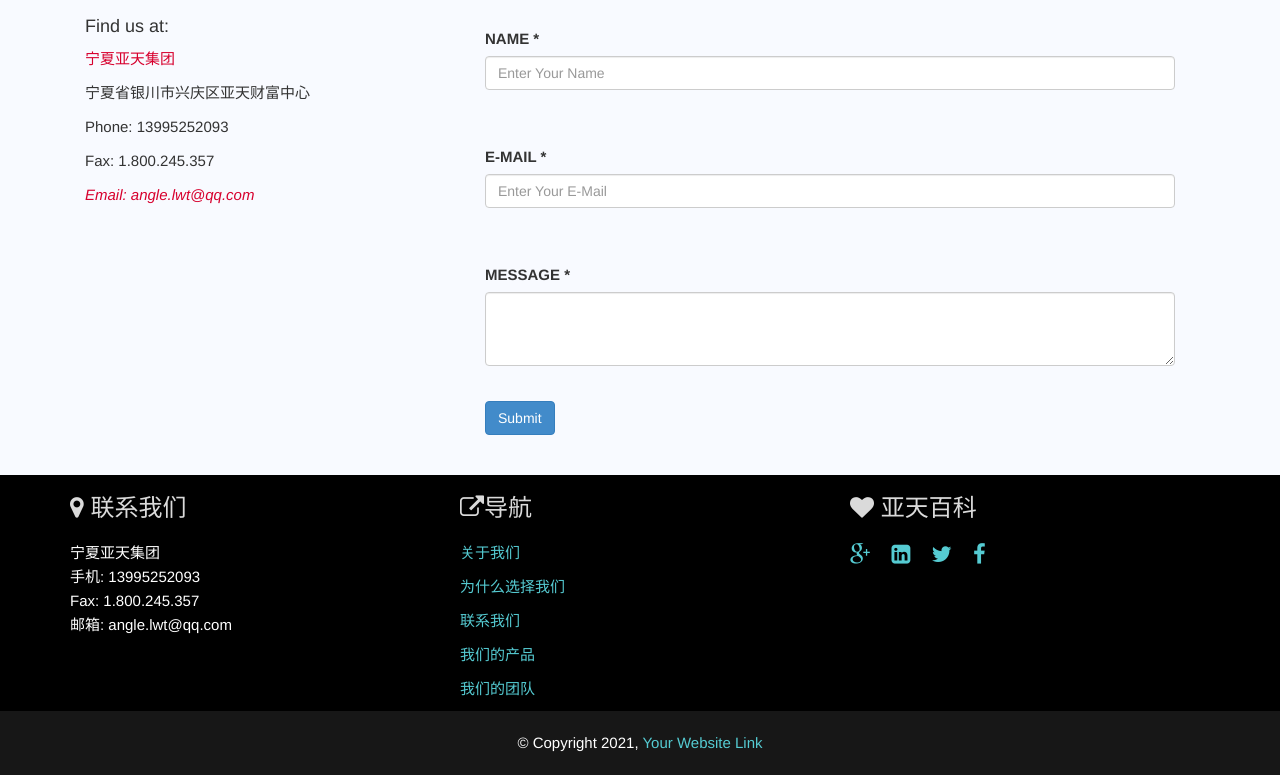
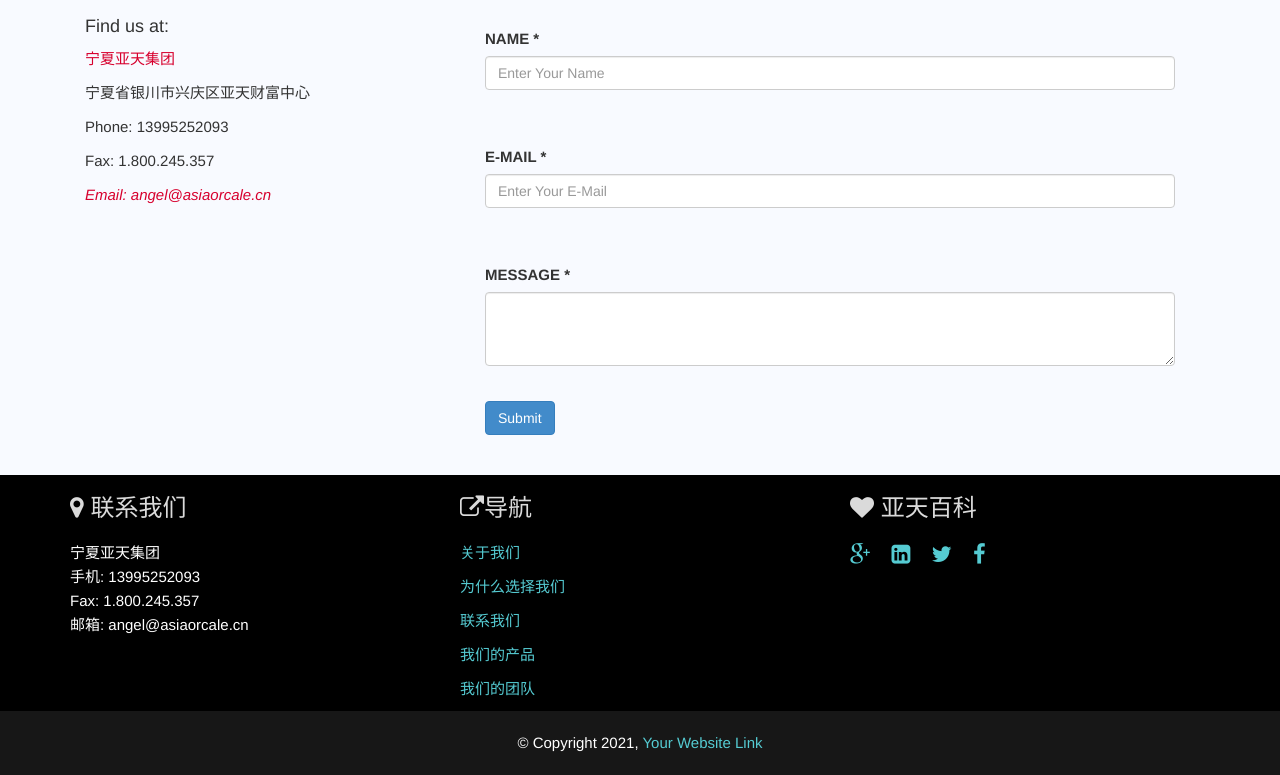
Before and after one commit to AngleLwt/AngleLwt-AngleLwt.github.io, a Jekyll site: the page built from contact.html, in a window 1280 px wide. Shown: the part 531-1306 px from the top of the page. Built offline with Jekyll 4.4.1, drawn with Linux system fonts in a browser that asks for light colours.

Commit message:
修改中文

```diff
--- a/_config.yml
+++ b/_config.yml
@@ -26,7 +26,7 @@ company_name: 宁夏亚天集团
 address_line: 宁夏省银川市兴庆区亚天财富中心
 telephone_number: 13995252093
 fax_number: 1.800.245.357
-company_email: angle.lwt@qq.com
+company_email: angel@asiaorcale.cn
 google_map: https://www.google.com/maps/embed?pb=!1m14!1m12!1m3!1d3618.727010735933!2d91.837871!3d24.907291700000002!2m3!1f0!2f0!3f0!3m2!1i1024!2i768!4f13.1!5e0!3m2!1sen!2s!4v1404919738144
 
 # Social Link
```
